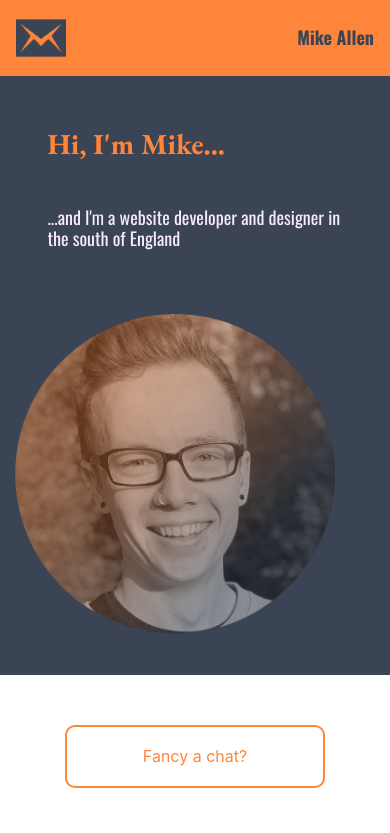
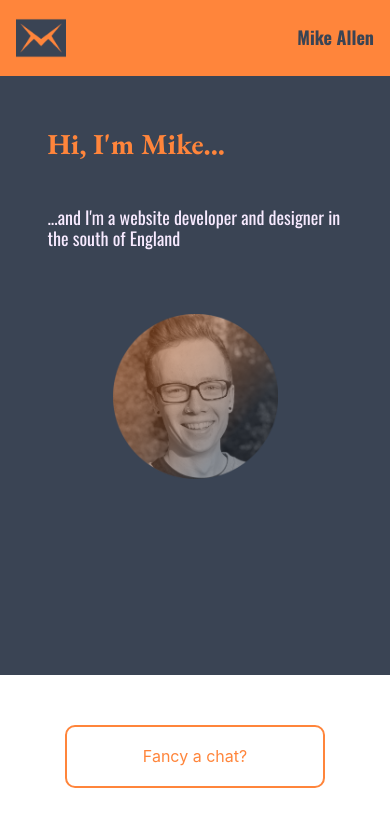
Before and after one commit to michael-allen99/portfoliowebsite, a PHP site: page / in a window 390 px wide. Shown: the top 833 px of the page. Run offline with PHP 8.4, Linux system fonts and the light colour scheme.

Commit message:
Avatar layout fixed on some mobiles

```diff
--- a/css/main.css
+++ b/css/main.css
@@ -81,7 +81,6 @@ h5 {
 }
 .avatar {
     width: auto;
-    max-width: 350px;
 }
 .whatido {
     margin-bottom: 150px;
--- a/index.php
+++ b/index.php
@@ -34,7 +34,7 @@
         data-aos-delay="50"
         data-aos-duration="600"
         data-aos-easing="ease-in-out">
-            <img src="assets/images/face.png" alt="Headshot of Mike Allen in black and white" class="avatar col-lg-8 col-md-8 col-sm-8 col-12 offset-sm-2 offset-0 offset-lg-2 offset-md-2">
+            <img src="assets/images/face.png" alt="Headshot of Mike Allen in black and white" class="avatar col-lg-8 col-md-8 col-sm-8 col-6 offset-sm-2 offset-3 offset-lg-2 offset-md-2">
         </div>
     </div>
     <?php
```
